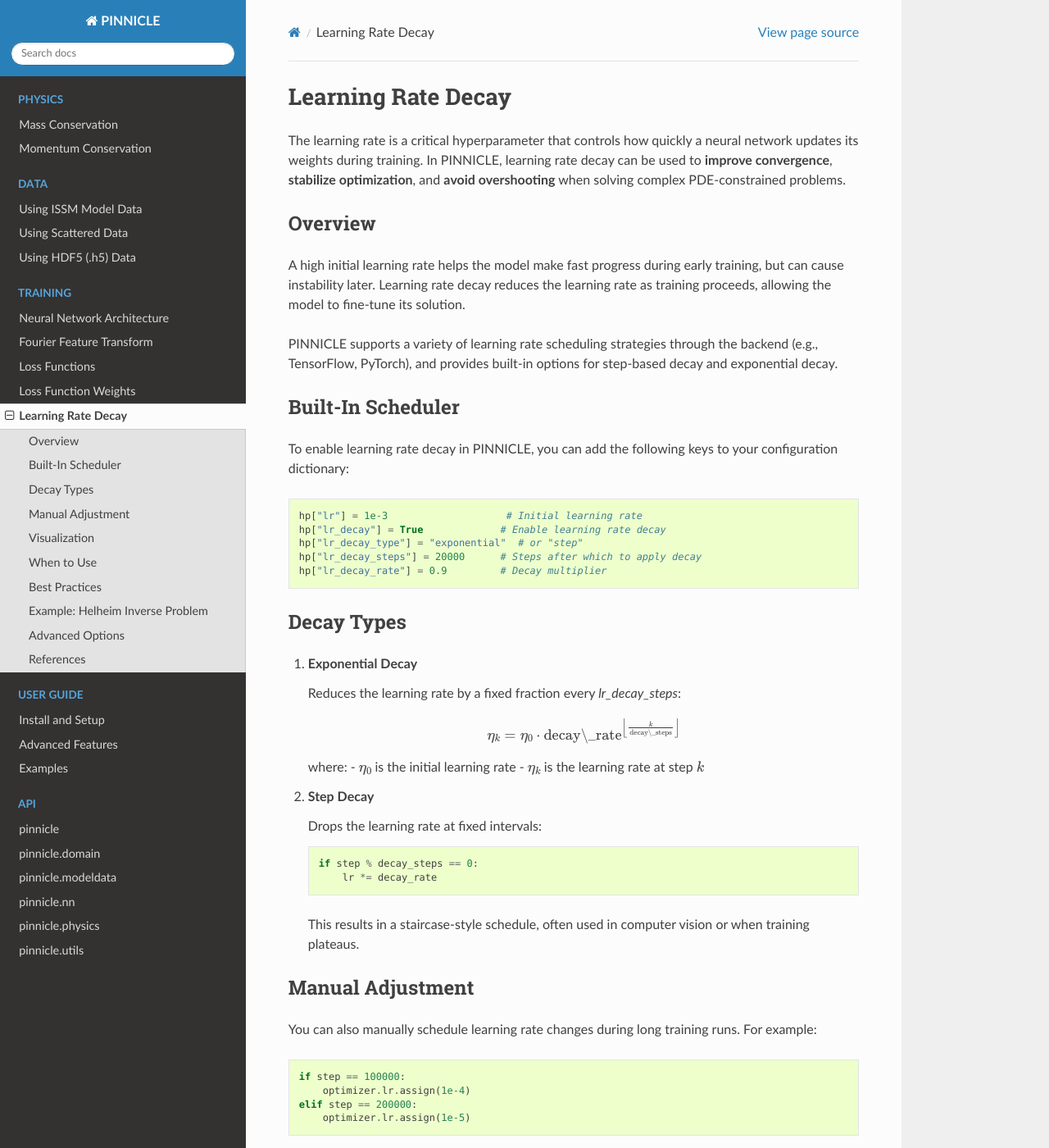
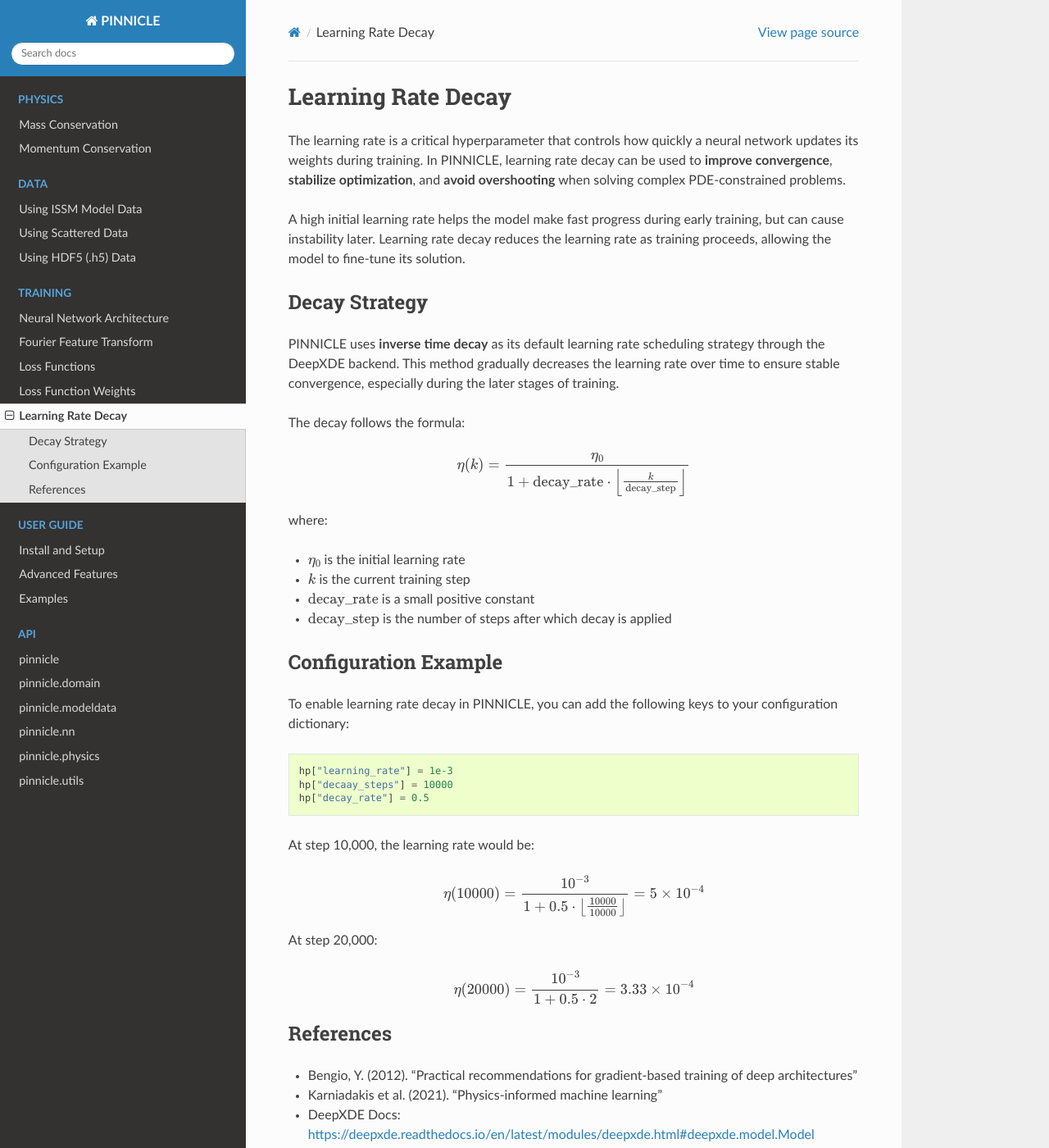
Before and after one commit to ISSMteam/PINNICLE, a Sphinx documentation site: the page built from docs/training/learningratedecay.rst, in a window 1280 px wide and 1400 px high. Shown: the whole window at 82% size. Built offline with Sphinx 7.4.7 and the Read the Docs theme 3.1.0, drawn with Linux system fonts in a browser that asks for light colours; some of the changed text lies outside the part shown.

Commit message:
add learning rate

```diff
--- a/docs/training/learningratedecay.rst
+++ b/docs/training/learningratedecay.rst
@@ -5,116 +5,56 @@ Learning Rate Decay
 
 The learning rate is a critical hyperparameter that controls how quickly a neural network updates its weights during training. In PINNICLE, learning rate decay can be used to **improve convergence**, **stabilize optimization**, and **avoid overshooting** when solving complex PDE-constrained problems.
 
-Overview
---------
 
 A high initial learning rate helps the model make fast progress during early training, but can cause instability later. Learning rate decay reduces the learning rate as training proceeds, allowing the model to fine-tune its solution.
 
-PINNICLE supports a variety of learning rate scheduling strategies through the backend (e.g., TensorFlow, PyTorch), and provides built-in options for step-based decay and exponential decay.
+Decay Strategy
+--------------
 
-Built-In Scheduler
-------------------
+PINNICLE uses **inverse time decay** as its default learning rate scheduling strategy through the DeepXDE backend. This method gradually decreases the learning rate over time to ensure stable convergence, especially during the later stages of training.
+
+
+The decay follows the formula:
+
+
+.. math::
+
+   \eta(k) = \frac{\eta_0}{1 + \text{decay_rate} \cdot \left\lfloor \frac{k}{\text{decay_step}} \right\rfloor}
+
+where:
+
+- :math:`\eta_0` is the initial learning rate
+- :math:`k` is the current training step
+- :math:`\text{decay_rate}` is a small positive constant
+- :math:`\text{decay_step}` is the number of steps after which decay is applied
+
+Configuration Example
+---------------------
 
 To enable learning rate decay in PINNICLE, you can add the following keys to your configuration dictionary:
 
 .. code-block:: python
 
-   hp["lr"] = 1e-3                    # Initial learning rate
-   hp["lr_decay"] = True             # Enable learning rate decay
-   hp["lr_decay_type"] = "exponential"  # or "step"
-   hp["lr_decay_steps"] = 20000      # Steps after which to apply decay
-   hp["lr_decay_rate"] = 0.9         # Decay multiplier
+   hp["learning_rate"] = 1e-3
+   hp["decaay_steps"] = 10000
+   hp["decay_rate"] = 0.5
 
-Decay Types
------------
 
-1. **Exponential Decay**
+At step 10,000, the learning rate would be:
 
-   Reduces the learning rate by a fixed fraction every `lr_decay_steps`:
+.. math::
 
-   .. math::
+   \eta(10000) = \frac{10^{-3}}{1 + 0.5 \cdot \left\lfloor \frac{10000}{10000} \right\rfloor} = 5\times 10^{-4}
 
-      \eta_k = \eta_0 \cdot \text{decay\_rate}^{\left\lfloor \frac{k}{\text{decay\_steps}} \right\rfloor}
+At step 20,000:
 
-   where:
-   - :math:`\eta_0` is the initial learning rate
-   - :math:`\eta_k` is the learning rate at step :math:`k`
+.. math::
 
-2. **Step Decay**
-
-   Drops the learning rate at fixed intervals:
-
-   .. code-block:: python
-
-      if step % decay_steps == 0:
-          lr *= decay_rate
-
-   This results in a staircase-style schedule, often used in computer vision or when training plateaus.
-
-Manual Adjustment
------------------
-
-You can also manually schedule learning rate changes during long training runs. For example:
-
-.. code-block:: python
-
-   if step == 100000:
-       optimizer.lr.assign(1e-4)
-   elif step == 200000:
-       optimizer.lr.assign(1e-5)
-
-This is useful for inverse problems where fine-tuning is needed in later stages.
-
-Visualization
--------------
-
-To monitor learning rate evolution, log or plot the current learning rate at each epoch:
-
-.. code-block:: python
-
-   print("Epoch:", epoch, "Learning rate:", optimizer.lr.numpy())
-
-When to Use
------------
-
-Use learning rate decay when:
-- Training plateaus or diverges in later epochs
-- The loss decreases quickly at first, then oscillates
-- You're solving complex inverse problems (e.g., friction + rheology)
-
-Best Practices
---------------
-
-- Start with a relatively large initial learning rate (e.g., 1e-3)
-- Apply exponential decay for smoother convergence
-- Decay slower (e.g., every 20,000–50,000 steps) for forward problems
-- Decay faster for unstable or ill-posed inverse problems
-
-Example: Helheim Inverse Problem
---------------------------------
-
-In **Example 1**, PINNICLE uses:
-
-.. code-block:: python
-
-   hp["lr"] = 1e-3
-   hp["lr_decay"] = True
-   hp["lr_decay_type"] = "exponential"
-   hp["lr_decay_steps"] = 20000
-   hp["lr_decay_rate"] = 0.9
-
-This setup allows rapid convergence early on, followed by gradual refinement of the basal friction field.
-
-Advanced Options
-----------------
-
-You can also integrate external schedulers from PyTorch (`torch.optim.lr_scheduler`) or TensorFlow (`tf.keras.optimizers.schedules`) by customizing the training loop.
-
-For JAX backends, custom decay functions can be passed through the optimizer builder.
+   \eta(20000) = \frac{10^{-3}}{1 + 0.5 \cdot 2} = 3.33\times10^{-4}
 
 References
 ----------
 
 - Bengio, Y. (2012). "Practical recommendations for gradient-based training of deep architectures"
 - Karniadakis et al. (2021). "Physics-informed machine learning"
-- TensorFlow Docs: https://www.tensorflow.org/api_docs/python/tf/keras/optimizers/schedules
+- DeepXDE Docs: https://deepxde.readthedocs.io/en/latest/modules/deepxde.html#deepxde.model.Model
```
